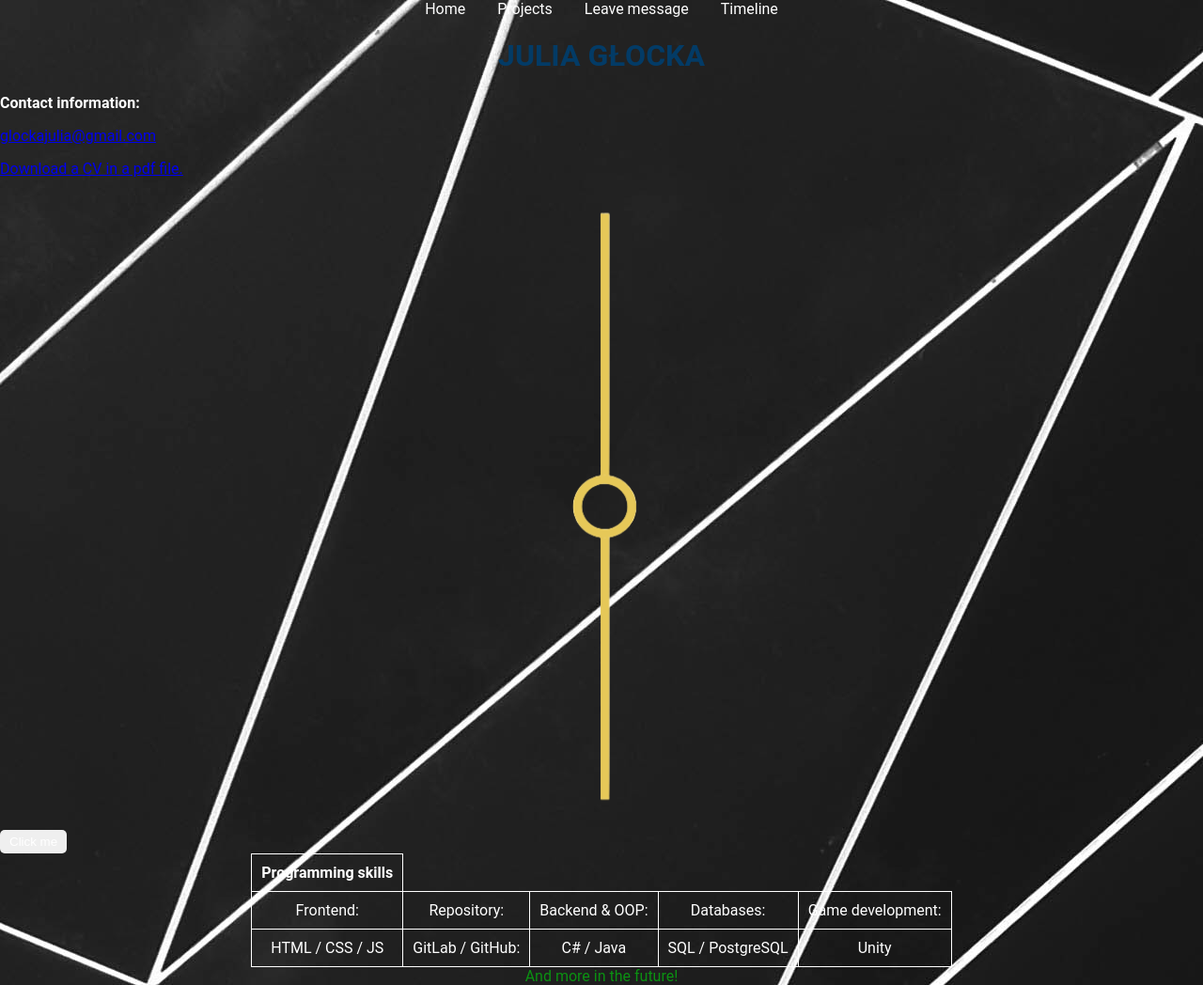
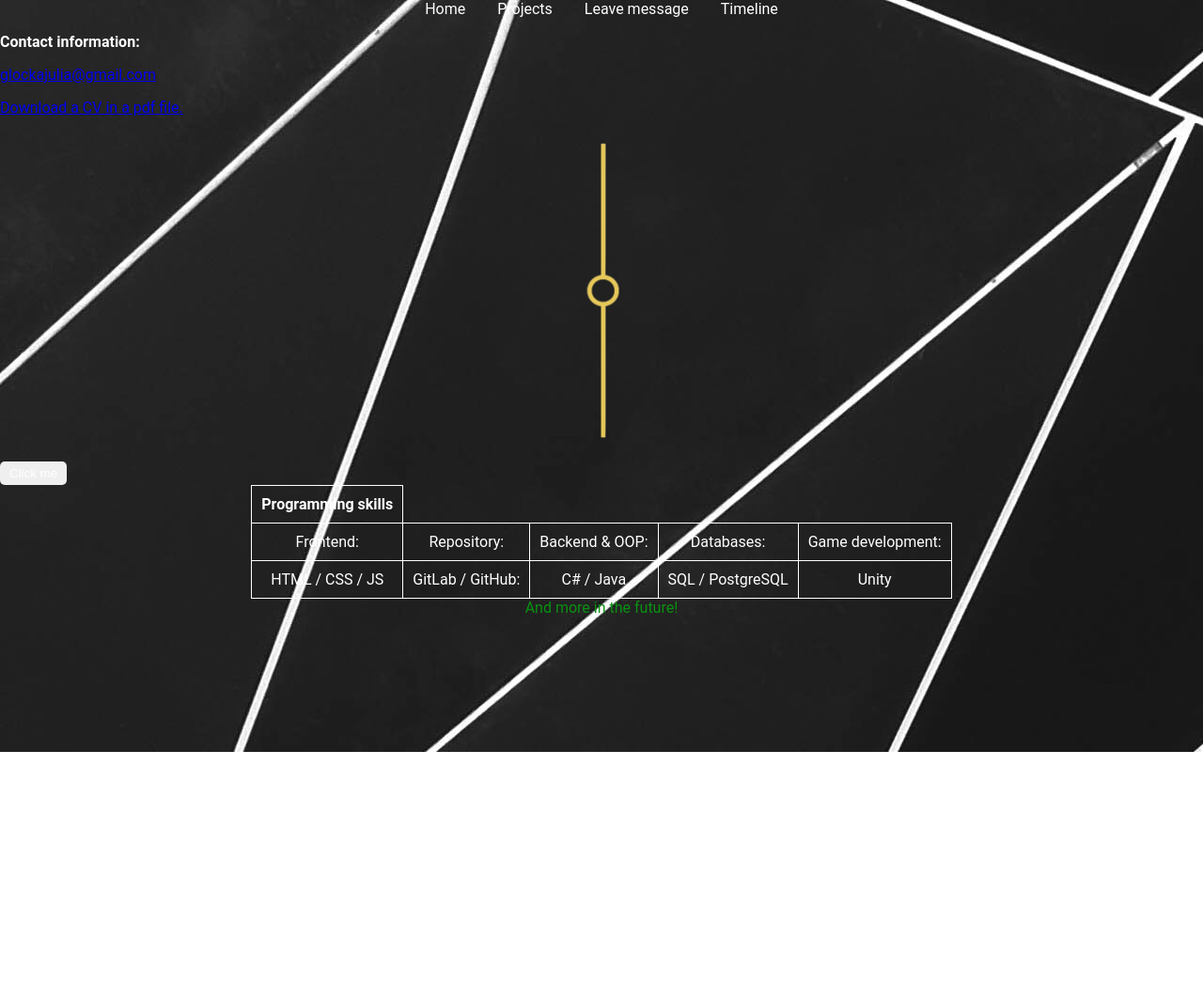
Before and after one commit to JuliaGlocka/Portfolio, a plain HTML site: page ProgrammerPortfolio.html in a window 1280 px wide. Shown: the whole page at 94% size. After the commit the page ends 800 px from the top, so only its background shows below. Drawn offline with Linux system fonts and the light colour scheme.

Commit message:
div added

```diff
--- a/ProgrammerPortfolio.html
+++ b/ProgrammerPortfolio.html
@@ -33,7 +33,7 @@
             margin-top: 20px; /* Dodanie marginesu na górę */
         }
         .image-container img {
-            width: 10%;
+            width: 5%;
             height: auto;
             height: auto; /* Automatyczne dopasowanie wysokości */
         }
@@ -69,12 +69,13 @@
         <a href="Leavemessage.html">Leave message</a>
         <a href="Timeline.html">Timeline</a>
     </div>
-    <h1>JULIA GŁOCKA</h1>
-    <p><strong>Contact information:</strong></p>
-    <p><a href="mailto: glockajulia@gmail.com">glockajulia@gmail.com</a></p>
-    <a href="Julia Glocka CV.pdf" download="JULIA GLOCKA CV.pdf">
-        Download a CV in a pdf file.
-    </a>
+    <div class="contact-info">
+        <p><strong>Contact information:</strong></p>
+        <p><a href="mailto: glockajulia@gmail.com">glockajulia@gmail.com</a></p>
+        <a href="Julia Glocka CV.pdf" download="JULIA GLOCKA CV.pdf">
+            Download a CV in a pdf file.
+        </a>
+    </div>
     <div class="image-container">
         <img src="timline-section.png" alt="Image">
         <button class="button">Click me</button>
```
Also changed, not shown: index.html (+8 -7 lines).
